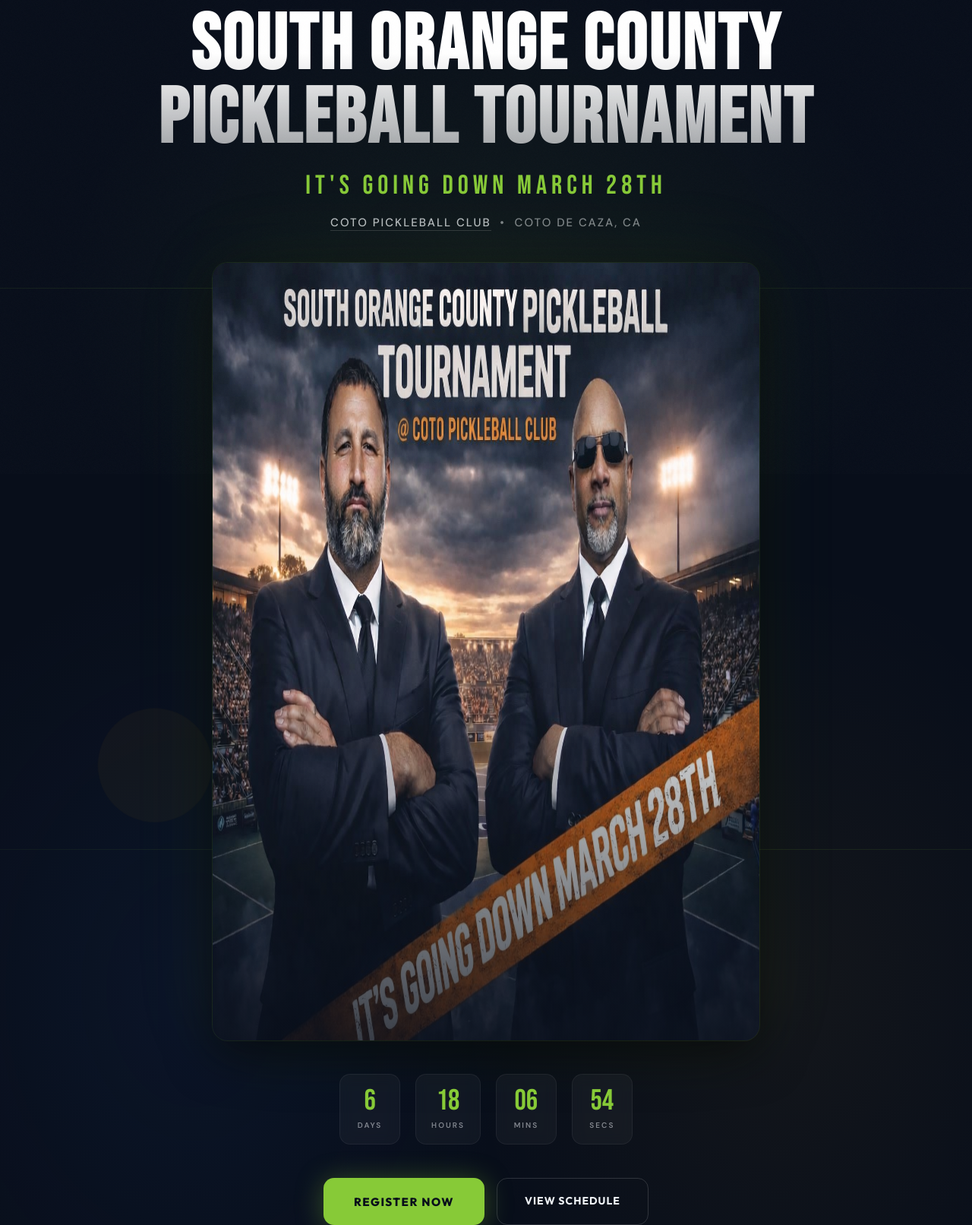
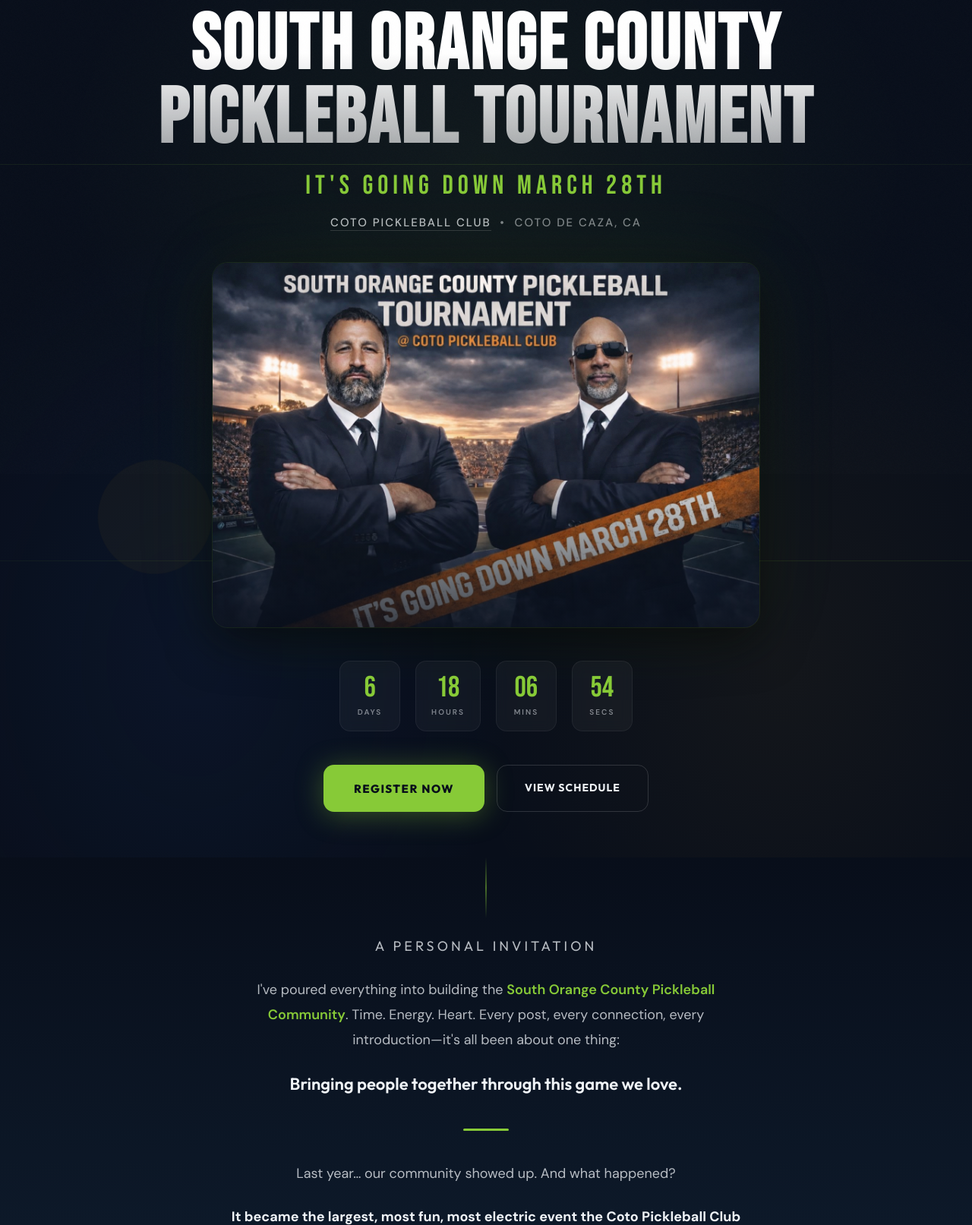
Before and after one commit to mcallpl/playpbnow-app, a PHP site: page / in a window 1280 px wide. Shown: the part 176-1789 px from the top of the page at 76% size. Run offline with PHP 8.4, Linux system fonts and the light colour scheme.

Commit message:
Fix stretched images on SOCPB tournament landing page
Added height:auto to img rules so images maintain aspect ratio
instead of being stretched by their HTML width/height attributes.

Co-Authored-By: Claude Opus 4.6 (1M context) <noreply@anthropic.com>

```diff
--- a/Coto-SOCPB-Tourny-26/index.php
+++ b/Coto-SOCPB-Tourny-26/index.php
@@ -38,7 +38,7 @@ body{font-family:'DM Sans',system-ui,sans-serif;background:var(--bg);color:var(-
 h1,h2,h3,h4,h5,h6{font-family:'Outfit',sans-serif;line-height:1.15}
 .bebas{font-family:'Bebas Neue',sans-serif}
 a{color:inherit;text-decoration:none}
-img{max-width:100%;display:block}
+img{max-width:100%;height:auto;display:block}
 
 /* ═══════════ NOISE OVERLAY ═══════════ */
 body::after{
@@ -164,7 +164,7 @@ body::after{
   background:linear-gradient(180deg,transparent 50%,rgba(8,14,26,0.8));
   pointer-events:none;
 }
-.hero-image-wrap img{width:100%;display:block}
+.hero-image-wrap img{width:100%;height:auto;display:block}
 .hero-image-caption{
   position:absolute;bottom:20px;left:0;right:0;z-index:2;
   font-family:'Bebas Neue',sans-serif;font-size:clamp(1.4rem,4vw,2.4rem);
```
